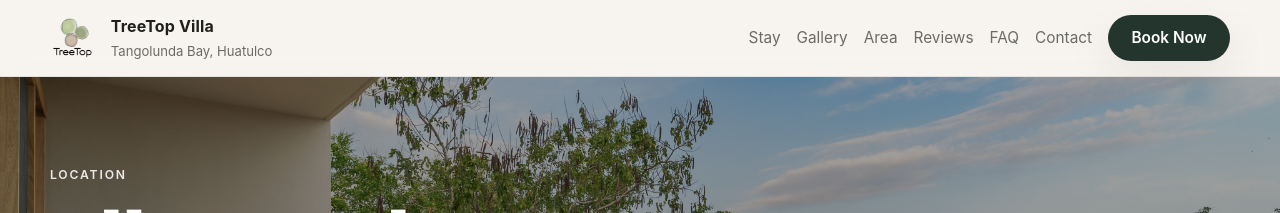
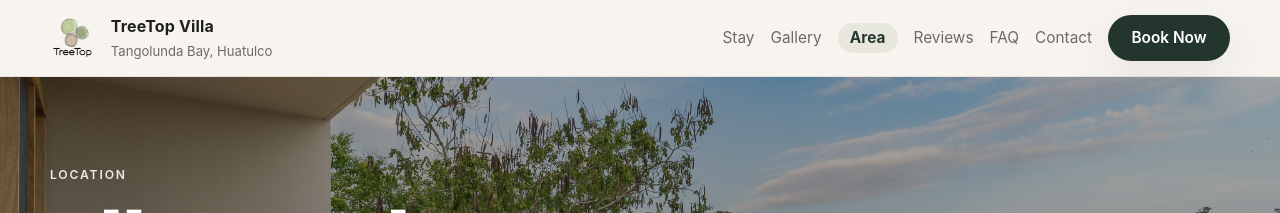
Before and after one commit to alexjcobb/Treetophuatulco, a Jekyll site: the page built from area.html, in a window 1280 px wide. Shown: the top 213 px of the page. Built offline with Jekyll 4.4.1, drawn with Linux system fonts in a browser that asks for light colours.

Commit message:
Convert Area page to Jekyll

```diff
--- a/area.html
+++ b/area.html
@@ -1,85 +1,127 @@
-<!DOCTYPE html><html lang="en"><head><meta charset="UTF-8" /><meta name="viewport" content="width=device-width, initial-scale=1.0" /><title>Area | TreeTop Villa</title><meta name="description" content="Learn about Tangolunda Bay, nearby beaches, restaurants, and points of interest near TreeTop Villa Huatulco." /><link rel="icon" href="assets/favicon.png" /><link rel="stylesheet" href="styles.css" /></head><body>
-<header class="site-header"><div class="container nav"><a class="brand" href="index.html"><img src="assets/logo-mark.png" alt="TreeTop logo mark" /><div class="brand-text"><span class="brand-title">TreeTop Villa</span><span class="brand-sub">Tangolunda Bay, Huatulco</span></div></a><nav class="nav-links"><a href="stay.html">Stay</a><a href="gallery.html">Gallery</a><a href="area.html">Area</a><a href="reviews.html">Reviews</a><a href="faq.html">FAQ</a><a href="contact.html">Contact</a><a class="btn btn-primary" href="https://www.explorehuatulco.com/Escapia/Details/2104-279857" target="_blank" rel="noopener">Book Now</a></nav></div></header>
-<main>
-<section class="page-hero with-image" style="--hero-image: url('assets/terrace-day.jpg');"><div class="container"><div class="eyebrow">Location</div><h1>All Huatulco offers is at your doorstep</h1><p class="lead">TreeTop Villa sits just above the shoreline with direct, easy access to a calm private cove and a safe swimming beach—while still being minutes from resort dining, shopping, and town.</p></div></section>
-<section class="section"><div class="container media-split"><div class="copy"><div class="eyebrow">Why guests love the setting</div><h2>Private enough to feel hidden, close enough to feel easy</h2><p>The villa offers a rare blend of seclusion and convenience. Within the gated community, days can unfold between the beach, cove, terraces, pool deck, and neighborhood walks. When you want to venture out, Huatulco’s cafés, restaurants, and shops are nearby.</p><ul class="list-clean"><li>Protected waters ideal for swimming, floating, and paddleboarding</li><li>Quick access to the resort district without sacrificing quiet</li><li>Easy arrival and departure with the airport only 20 minutes away</li></ul></div><div class="visual"><img class="cover" src="assets/hero-alt.jpg" alt="TreeTop Villa nestled in the trees" /></div></div></section>
-<section class="section" style="background: var(--bg-alt);"><div class="container"><div class="eyebrow">Points of interest</div><h2>Nearby favorites</h2><div class="table-like">
-<div class="row"><strong>Playa Pescadores</strong><span>200 meters | about a 2 minute walk</span></div>
-<div class="row"><strong>Tangolunda resort district</strong><span>1 km | cafés, restaurants, and shops</span></div>
-<div class="row"><strong>Chedraui grocery store</strong><span>3.9 km</span></div>
-<div class="row"><strong>Santa Cruz Bay</strong><span>4.7 km | cruise ship port and marina area</span></div>
-<div class="row"><strong>La Crucecita</strong><span>4.9 km | town center and zócalo</span></div>
-<div class="row"><strong>La Bocana</strong><span>6.8 km | surf beach and restaurants</span></div>
-<div class="row"><strong>Huatulco International Airport</strong><span>19.6 km</span></div>
-</div></div></section>
-<section class="section"><div class="container"><div class="grid-3"><article class="card feature-card"><h3>Beach days made easy</h3><p>Two paddleboards and beach gear are provided, so moving between villa, pool, and cove feels effortless.</p></article><article class="card feature-card"><h3>Dining nearby</h3><p>Restaurants and cafés are close enough for quick lunches and easy dinners out.</p></article><article class="card feature-card"><h3>Explore more bays</h3><p>Santa Cruz and La Bocana are each within an easy drive for day trips, surfing, or marina access.</p></article></div></div></section>
-</main>
-<footer class="footer">
-  <div class="container footer-grid">
+---
+layout: default
+title: Area
+description: Learn about Tangolunda Bay, nearby beaches, restaurants, and points of interest near TreeTop Villa Huatulco.
+nav: area
+---
 
-    <div>
-      <img
-        src="assets/logo.png"
-        alt="TreeTop logo"
-        class="footer-logo"
-      />
+<section
+  class="page-hero with-image"
+  style="--hero-image: url('{{ '/assets/terrace-day.jpg' | relative_url }}');"
+>
+  <div class="container">
+    <div class="eyebrow">Location</div>
+    <h1>All Huatulco offers is at your doorstep</h1>
+    <p class="lead">
+      TreeTop Villa sits just above the shoreline with direct, easy access to a calm private cove and a safe swimming beach—while still being minutes from resort dining, shopping, and town.
+    </p>
+  </div>
+</section>
+
+<section class="section">
+  <div class="container media-split">
+
+    <div class="copy">
+      <div class="eyebrow">Why guests love the setting</div>
+      <h2>Private enough to feel hidden, close enough to feel easy</h2>
+
       <p>
-        Oceanfront villa living above Tangolunda Bay,
-        managed by My Huatulco Vacation.
+        The villa offers a rare blend of seclusion and convenience. Within the gated community, days can unfold between the beach, cove, terraces, pool deck, and neighborhood walks. When you want to venture out, Huatulco’s cafés, restaurants, and shops are nearby.
       </p>
+
+      <ul class="list-clean">
+        <li>Protected waters ideal for swimming, floating, and paddleboarding</li>
+        <li>Quick access to the resort district without sacrificing quiet</li>
+        <li>Easy arrival and departure with the airport only 20 minutes away</li>
+      </ul>
     </div>
 
-    <div>
-      <h3>Explore</h3>
-      <div class="footer-links">
-        <a href="stay.html">Stay</a>
-        <a href="gallery.html">Gallery</a>
-        <a href="area.html">Area</a>
-        <a href="reviews.html">Reviews</a>
-        <a href="faq.html">FAQ</a>
-      </div>
-    </div>
-
-    <div>
-      <h3>Book</h3>
-
-      <p>Book through My Huatulco Vacation</p>
-
-      <p>
-        <a href="mailto:reservations@myhuatulcovacation.com">
-          reservations@myhuatulcovacation.com
-        </a>
-        <br />
-        US & Canada: +1.226.979.0769
-        <br />
-        Mexico: +52.958.144.8290
-      </p>
-
-      <a
-        href="https://instagram.com/treetophuatulco"
-        target="_blank"
-        rel="noopener"
-        class="footer-instagram"
+    <div class="visual">
+      <img
+        class="cover"
+        src="{{ '/assets/hero-alt.jpg' | relative_url }}"
+        alt="TreeTop Villa nestled in the trees"
       >
-        <svg
-          xmlns="http://www.w3.org/2000/svg"
-          width="16"
-          height="16"
-          viewBox="0 0 24 24"
-          fill="none"
-          stroke="currentColor"
-          stroke-width="2"
-        >
-          <rect x="2" y="2" width="20" height="20" rx="5"></rect>
-          <circle cx="12" cy="12" r="4"></circle>
-          <circle cx="18" cy="6" r="1"></circle>
-        </svg>
-
-        <span>Instagram</span>
-      </a>
-
-      <small>© TreeTop Villa</small>
     </div>
 
   </div>
-</footer>
+</section>
+
+<section class="section" style="background: var(--bg-alt);">
+  <div class="container">
+
+    <div class="eyebrow">Points of interest</div>
+    <h2>Nearby favorites</h2>
+
+    <div class="table-like">
+
+      <div class="row">
+        <strong>Playa Pescadores</strong>
+        <span>200 meters | about a 2 minute walk</span>
+      </div>
+
+      <div class="row">
+        <strong>Tangolunda resort district</strong>
+        <span>1 km | cafés, restaurants, and shops</span>
+      </div>
+
+      <div class="row">
+        <strong>Chedraui grocery store</strong>
+        <span>3.9 km</span>
+      </div>
+
+      <div class="row">
+        <strong>Santa Cruz Bay</strong>
+        <span>4.7 km | cruise ship port and marina area</span>
+      </div>
+
+      <div class="row">
+        <strong>La Crucecita</strong>
+        <span>4.9 km | town center and zócalo</span>
+      </div>
+
+      <div class="row">
+        <strong>La Bocana</strong>
+        <span>6.8 km | surf beach and restaurants</span>
+      </div>
+
+      <div class="row">
+        <strong>Huatulco International Airport</strong>
+        <span>19.6 km</span>
+      </div>
+
+    </div>
+
+  </div>
+</section>
+
+<section class="section">
+  <div class="container">
+
+    <div class="grid-3">
+
+      <article class="card feature-card">
+        <h3>Beach days made easy</h3>
+        <p>
+          Two paddleboards and beach gear are provided, so moving between villa, pool, and cove feels effortless.
+        </p>
+      </article>
+
+      <article class="card feature-card">
+        <h3>Dining nearby</h3>
+        <p>
+          Restaurants and cafés are close enough for quick lunches and easy dinners out.
+        </p>
+      </article>
+
+      <article class="card feature-card">
+        <h3>Explore more bays</h3>
+        <p>
+          Santa Cruz and La Bocana are each within an easy drive for day trips, surfing, or marina access.
+        </p>
+      </article>
+
+    </div>
+
+  </div>
+</section>
```
